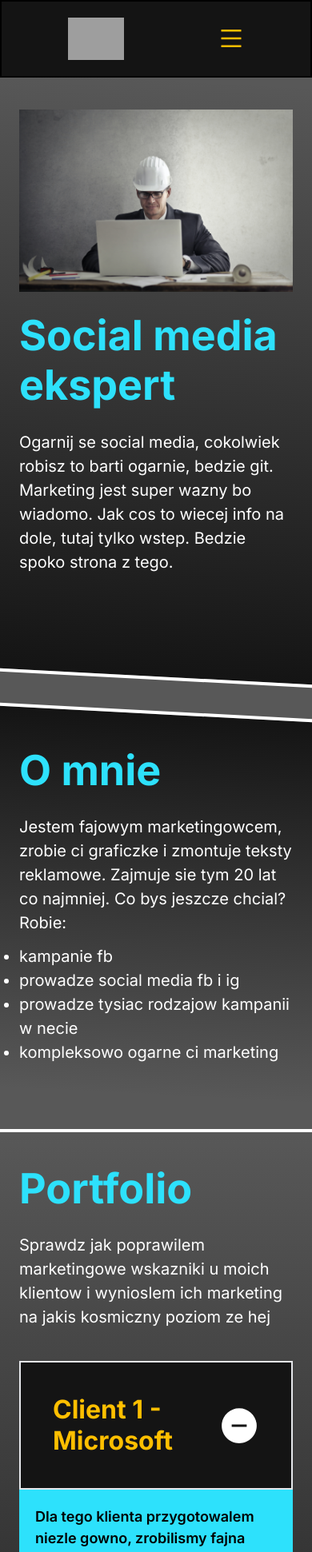
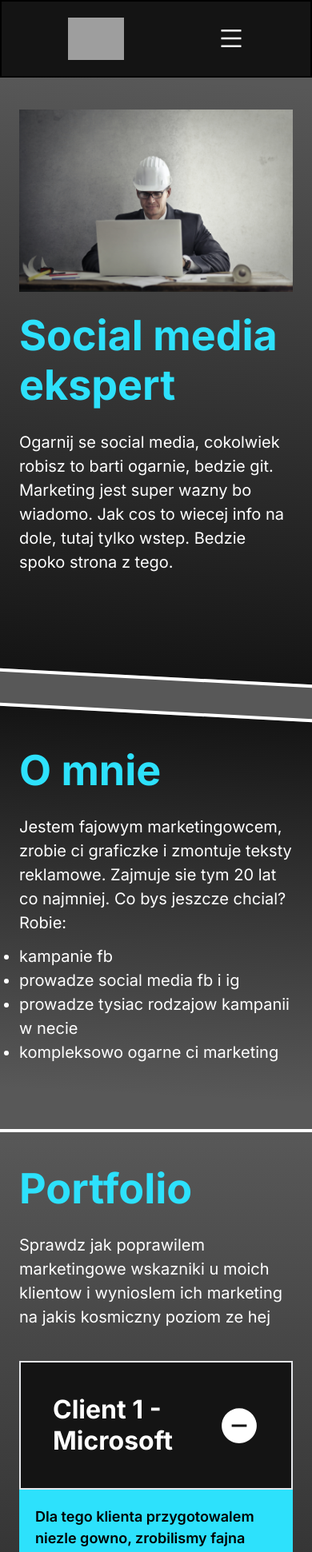
Before and after one commit to MateuszKuruc/marketing-portfolio, a Next.js app in the folder marketing-portfolio/: page / in a window 390 px wide. Shown: the top 1941 px of the page at 80% size. Built offline with nearby package versions, Linux system fonts and the light colour scheme; grey boxes are pictures that could not be loaded.

Commit message:
change color styling for accents from gold to white for clarity and professional appearance

```diff
--- a/marketing-portfolio/src/components/NavBar.tsx
+++ b/marketing-portfolio/src/components/NavBar.tsx
@@ -3,8 +3,6 @@ import Image from "next/image";
 import Link from "next/link";
 import React from "react";
 import { AiOutlineMenu } from "react-icons/ai";
-
-const goldAccent = "#ffbf00";
 
 const NavBar = () => {
   return (
@@ -24,7 +22,7 @@ const NavBar = () => {
         ))}
       </ul>
 
-      <AiOutlineMenu color={`${goldAccent}`} className="bold-32 lg:hidden" />
+      <AiOutlineMenu color="white" className="bold-32 lg:hidden" />
     </nav>
   );
 };
--- a/marketing-portfolio/tailwind.config.ts
+++ b/marketing-portfolio/tailwind.config.ts
@@ -26,7 +26,9 @@ module.exports = {
           90: "#141414",
         },
         gold: {
-          50: "#ffbf00",
+          // 50: "#ffbf00",
+          // 50: "#BF40BF",
+          50: "#ffffff",
         },
       },
       backgroundImage: {
```
